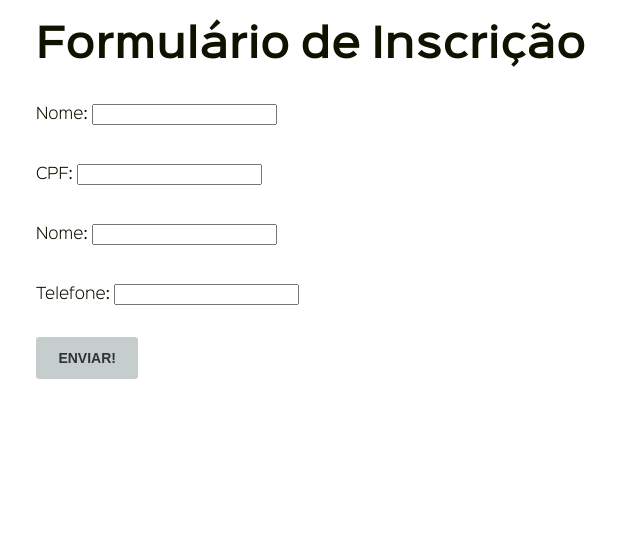
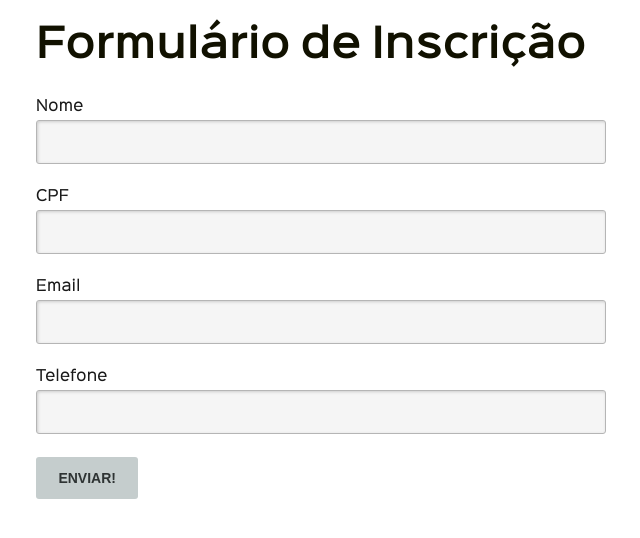
Before and after one commit to eduardagoulart/eventex, a Django app: page /inscricao/ in a window 1280 px wide. Shown: the part 90-628 px from the top of the page, without its empty margins (34-674 px from the left). Run offline with Django 3.2, Linux system fonts and the light colour scheme.

Commit message:
inscricao

```diff
--- /dev/null
+++ b/eventex/subscriptions/forms.py
@@ -0,0 +1,8 @@
+from django import forms
+
+
+class SubscriptionForm(forms.Form):
+    name = forms.CharField(label='Nome')
+    cpf = forms.CharField(label='CPF')
+    email = forms.EmailField(label='Email')
+    phone = forms.CharField(label='Telefone')
--- a/eventex/subscriptions/templates/subscriptions/subscription_form.html
+++ b/eventex/subscriptions/templates/subscriptions/subscription_form.html
@@ -52,22 +52,26 @@
                 <div class="desktop-6">
                     <form action="." novalidate method="post">
                         {% csrf_token %}
-                        <p>
-                            <label for="id_name">Nome:</label>
-                            <input id="id_name" type="text" name="name" maxlength="100">
-                        </p>
-                        <p>
-                            <label for="id_cpf">CPF:</label>
-                            <input id="id_cpf" type="text" name="cpf" maxlength="11">
-                        </p>
-                        <p>
-                            <label for="id_email">Nome:</label>
-                            <input id="id_email" type="email" name="email" maxlength="75">
-                        </p>
-                        <p>
-                            <label for="id_phone">Telefone:</label>
-                            <input id="id_phone" type="text" name="name" maxlength="20">
-                        </p>
+                        <div class="form-row label-block input-text">
+                            <label for="{{ form.name.id_for_label }}">{{ form.name.label }}</label>
+                            {{ form.name.errors }}
+                            {{ form.name }}
+                        </div>
+                        <div class="form-row label-block input-text">
+                            <label for="{{ form.cpf.id_for_label }}">{{ form.cpf.label }}</label>
+                            {{ form.cpf.errors }}
+                            {{ form.cpf }}
+                        </div>
+                        <div class="form-row label-block input-text">
+                            <label for="{{ form.email.id_for_label }}">{{ form.email.label }}</label>
+                            {{ form.email.errors }}
+                            {{ form.email }}
+                        </div>
+                        <div class="form-row label-block input-text">
+                            <label for="{{ form.phone.id_for_label }}">{{ form.phone.label }}</label>
+                            {{ form.phone.errors }}
+                            {{ form.phone }}
+                        </div>
                         <p class="btn-row"><input type="submit" value="Enviar!"/></p>
                     </form>
                 </div>
--- a/eventex/subscriptions/views.py
+++ b/eventex/subscriptions/views.py
@@ -1,5 +1,7 @@
 from django.shortcuts import render
+from eventex.subscriptions.forms import SubscriptionForm
 
 
 def subscribe(request):
-    return render(request, 'subscriptions/subscription_form.html')
+    context = {'form': SubscriptionForm()}
+    return render(request, 'subscriptions/subscription_form.html', context)
```
Also changed, not shown: eventex/subscriptions/tests_.py (+12 -1 lines).
